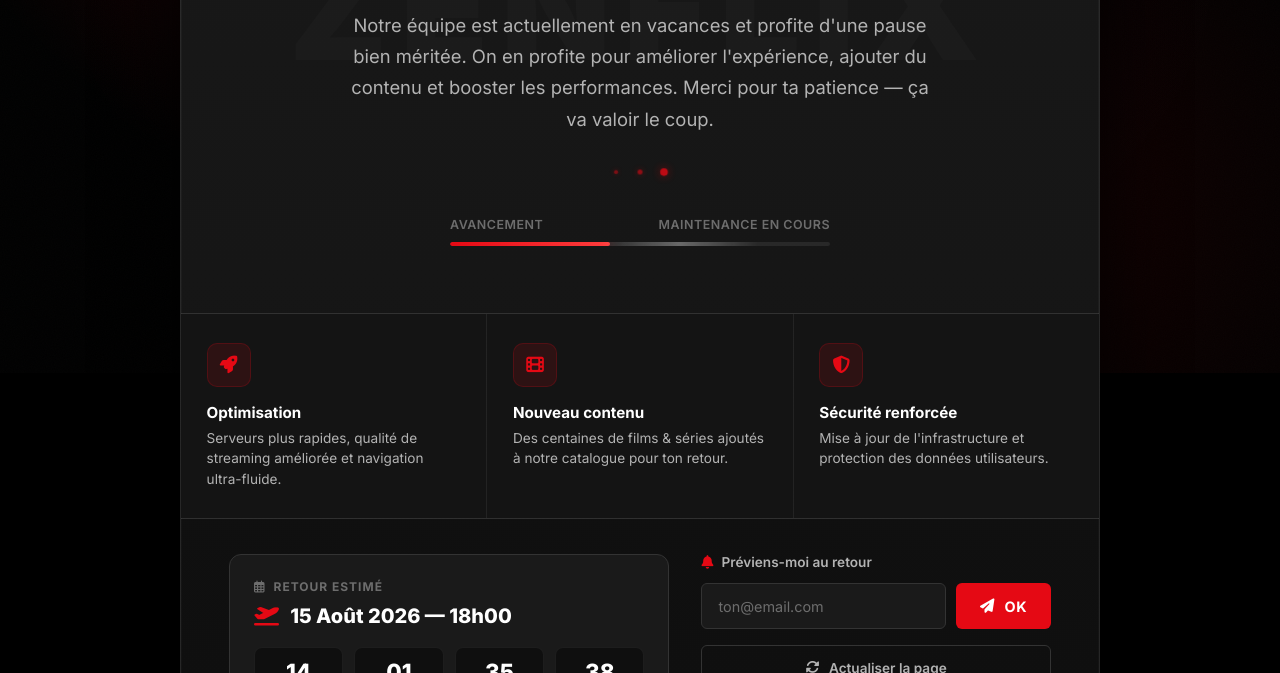
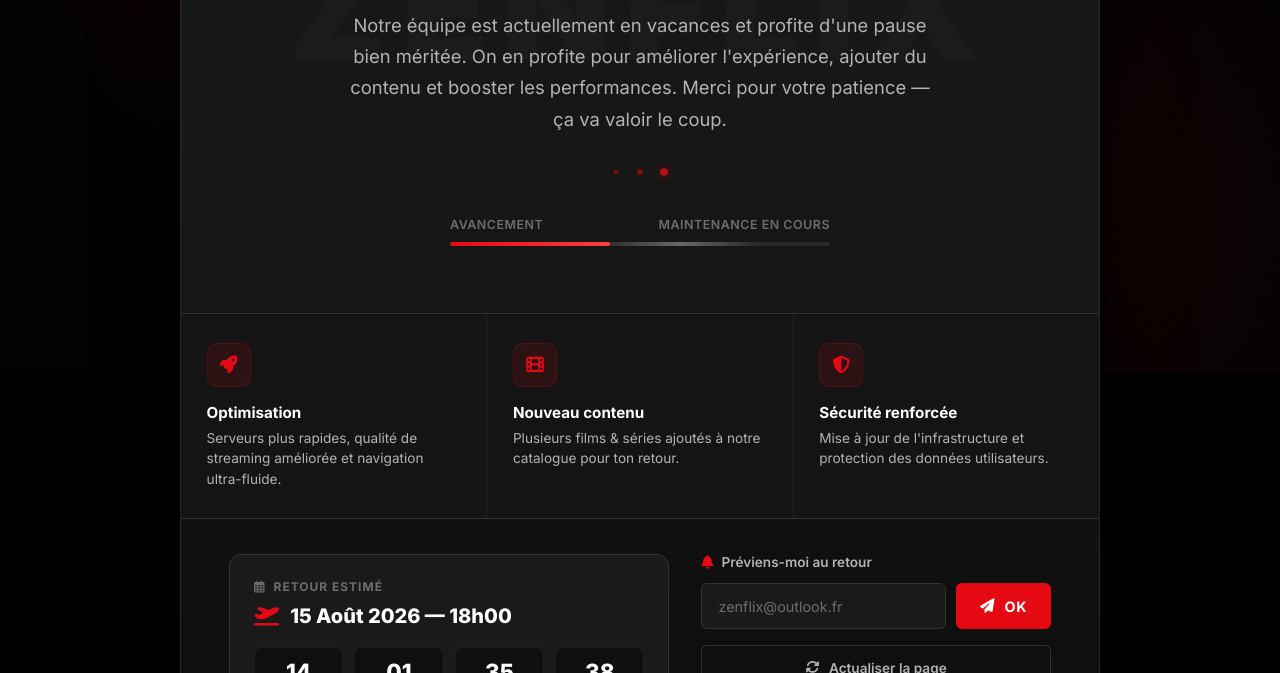
Before and after one commit to Secret422/ZenFlixMaintenance, a plain HTML site: page index.html in a window 1280 px wide. Shown: the part 427-1100 px from the top of the page. Drawn offline with Linux system fonts and the light colour scheme.

Commit message:
Update index.html

```diff
--- a/index.html
+++ b/index.html
@@ -613,7 +613,7 @@
                     <p class="maintenance-sub" id="mainMessage">
                         Notre équipe est actuellement en vacances et profite d'une pause bien méritée.
                         On en profite pour améliorer l'expérience, ajouter du contenu et booster les performances.
-                        Merci pour ta patience — ça va valoir le coup.
+                        Merci pour votre patience — ça va valoir le coup.
                     </p>
 
                     <div class="loading-animation">
@@ -643,7 +643,7 @@
                     <div class="info-box">
                         <div class="info-icon"><i class="fas fa-film"></i></div>
                         <div class="info-title">Nouveau contenu</div>
-                        <div class="info-text">Des centaines de films & séries ajoutés à notre catalogue pour ton retour.</div>
+                        <div class="info-text">Plusieurs films & séries ajoutés à notre catalogue pour ton retour.</div>
                     </div>
                     <div class="info-box">
                         <div class="info-icon"><i class="fas fa-shield-alt"></i></div>
@@ -688,7 +688,7 @@
                         <div class="notify-form">
                             <div class="notify-label"><i class="fas fa-bell" style="color:var(--accent); margin-right:0.3rem;"></i> Préviens-moi au retour</div>
                             <div class="notify-row">
-                                <input type="email" id="notifyEmail" class="notify-input" placeholder="ton@email.com">
+                                <input type="email" id="notifyEmail" class="notify-input" placeholder="zenflix@outlook.fr">
                                 <button class="btn-primary" onclick="handleNotify()"><i class="fas fa-paper-plane"></i> OK</button>
                             </div>
                         </div>
```
